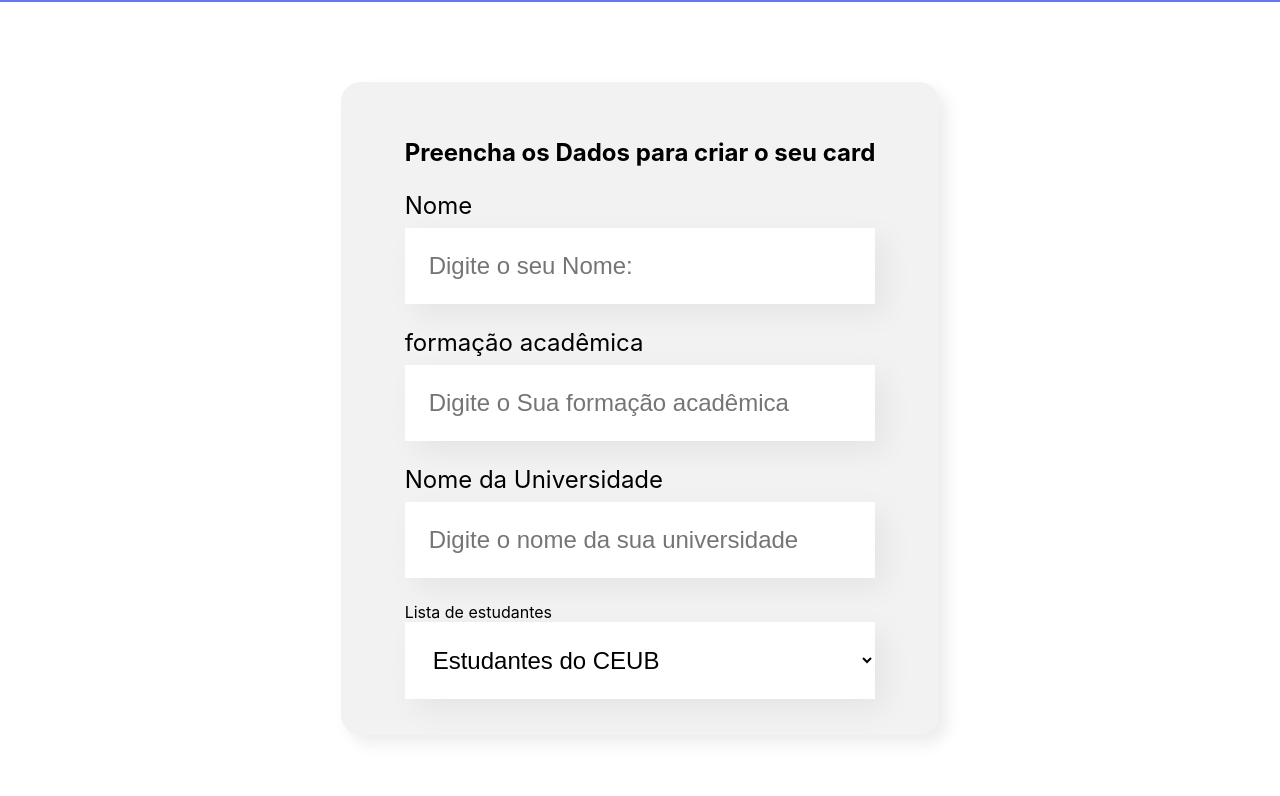
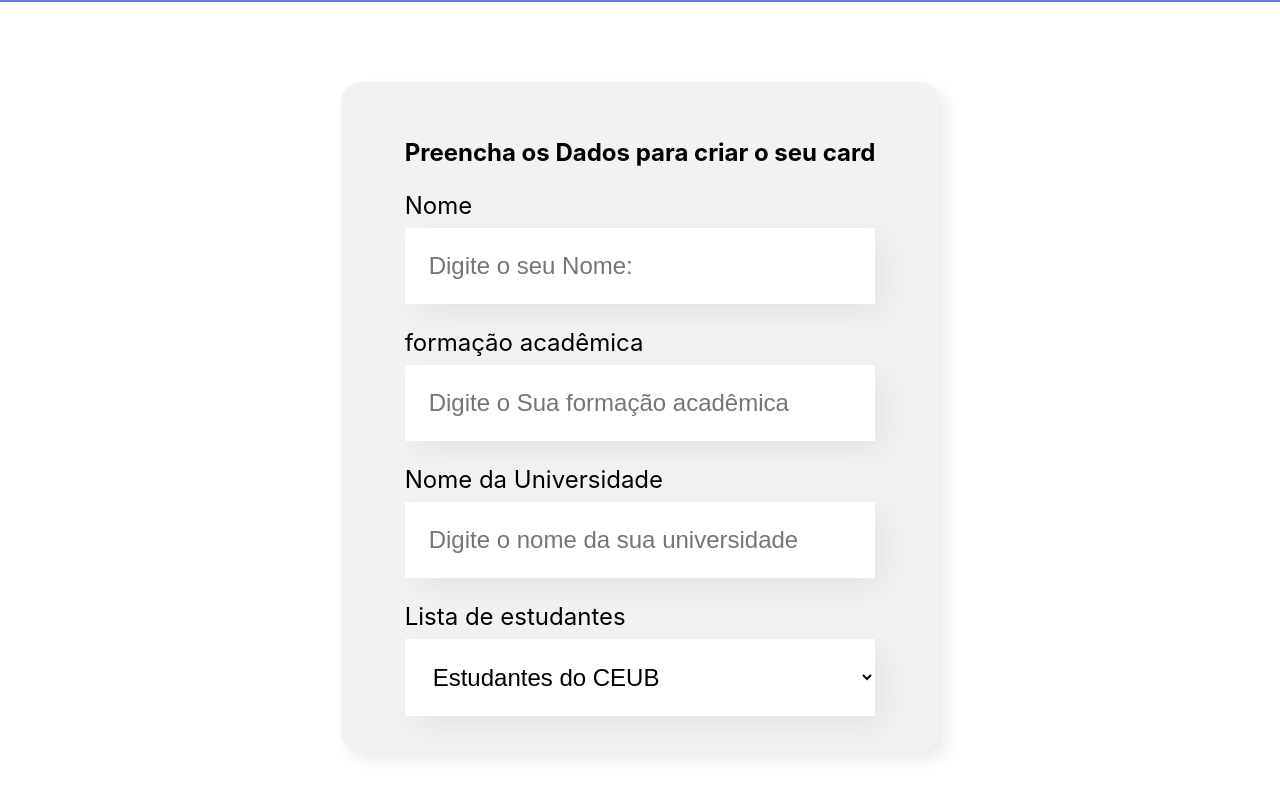
Before and after one commit to JoaoPaulo23342/Estudantes, a React (Create React App) app in the folder organo/: page / in a window 1280 px wide. Shown: the part 496-1292 px from the top of the page. Built offline with nearby package versions, Linux system fonts and the light colour scheme.

Commit message:
finalizando os estilos do botao

```diff
--- a/organo/src/components/Lista/Lista.css
+++ b/organo/src/components/Lista/Lista.css
@@ -10,7 +10,9 @@
 }
 
 .lista-suspensa label {
-
+    display: block;
+    margin-bottom: 8px;
+    font-size: 24px;
 
 
 }
```
